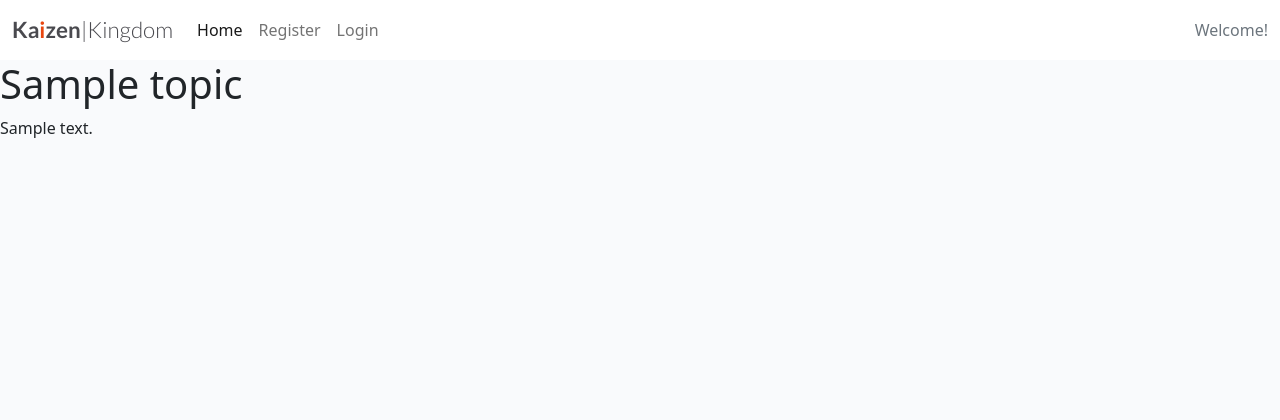
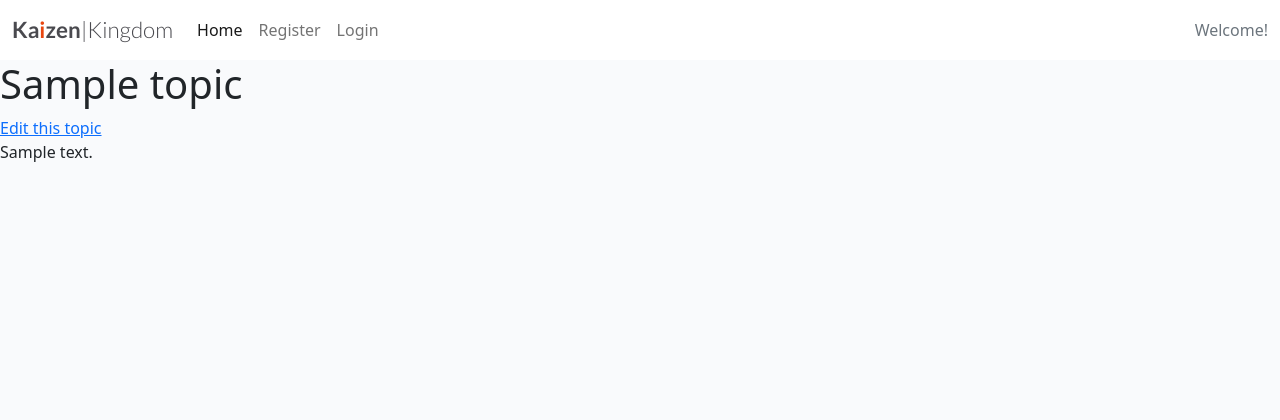
Before and after one commit to PVieira04/kaizenkingdom, a Django app: a page that uses content/templates/topic_detail.html in a window 1280 px wide. Shown: the top 420 px of the page. Run offline with Django 3.2, Linux system fonts and the light colour scheme; tables that the repository leaves empty hold one stand-in row (values such as "Sample post").

Commit message:
Add Update functionality to KK

```diff
--- a/content/templates/topic_detail.html
+++ b/content/templates/topic_detail.html
@@ -2,5 +2,6 @@
 
 {% block content %}
     <h1>{{ topic.title }}</h1>
+    <a href="{% url 'edit_topic' course_slug=course.slug unit_slug=unit.slug topic_slug=topic.slug %}">Edit this topic</a><br>
     {{ topic.content }}
 {% endblock %}
--- a/content/urls.py
+++ b/content/urls.py
@@ -6,4 +6,5 @@ urlpatterns = [
     path('<slug:course_slug>/', views.CourseDetail.as_view(), name='course_detail'),
     path('<slug:course_slug>/<slug:unit_slug>/', views.UnitDetail.as_view(), name='unit_detail'),
     path('<slug:course_slug>/<slug:unit_slug>/<slug:topic_slug>/', views.TopicDetail.as_view(), name='topic_detail'),
+    path('<slug:course_slug>/<slug:unit_slug>/<slug:topic_slug>/edit/', views.EditTopic.as_view(), name='edit_topic'),
 ]
--- a/content/views.py
+++ b/content/views.py
@@ -1,6 +1,8 @@
-from django.shortcuts import render, get_object_or_404
+from django.shortcuts import render, redirect, get_object_or_404
 from django.views import generic, View
+from django.urls import reverse
 from .models import Course, Unit, Topic, QuizQuestion
+from .forms import EditTopicForm
 
 class CourseList(generic.ListView):
     model = Course
@@ -53,3 +55,36 @@ class TopicDetail(View):
                 "course" : course,
             }
         return render(request, "topic_detail.html", context)
+
+class EditTopic(View):
+    def get(self, request, course_slug, unit_slug, topic_slug):
+        course = get_object_or_404(Course, slug=course_slug)
+        unit = get_object_or_404(Unit, slug=unit_slug, course=course)
+        topic = get_object_or_404(Topic, slug = topic_slug, unit=unit)
+        if topic.unit.course.author != request.user:
+            return HttpResponseForbidden("Only the author may edit this topic.")
+
+        form = EditTopicForm(instance=topic)
+        edit_url = edit_url = reverse('edit_topic', args=[course_slug, unit_slug, topic_slug])
+        context = {
+            "form" : form,
+            "topic" : topic,
+            "edit_url" : edit_url,
+        }
+        return render(request, 'edit_topic.html', context)
+
+    def post(self, request, course_slug, unit_slug, topic_slug):
+        topic = get_object_or_404(Topic, slug=topic_slug)
+        if topic.unit.course.author != request.user:
+            return HttpResponseForbidden("Only the author may edit this topic.")
+
+        form = EditTopicForm(request.POST, instance=topic)
+        if form.is_valid():
+            form.save()
+            return redirect('topic_detail', course_slug=topic.unit.course.slug, unit_slug=topic.unit.slug, topic_slug=topic.slug)
+
+        context = {
+            "form" : form,
+            "topic" : topic,
+        }
+        return render(request, 'edit_topic.html', context)
```
Also changed, not shown: content/forms.py (added, +7 -0 lines), content/templates/edit_topic.html (added, +15 -0 lines).
